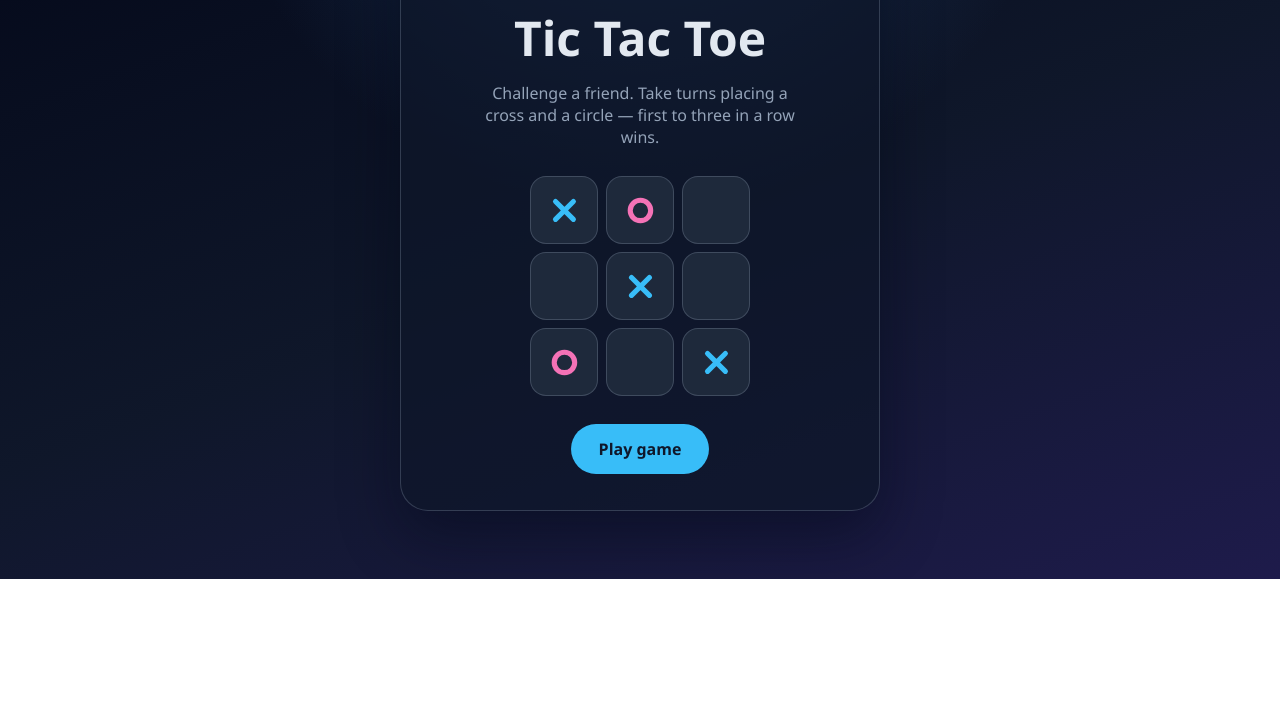
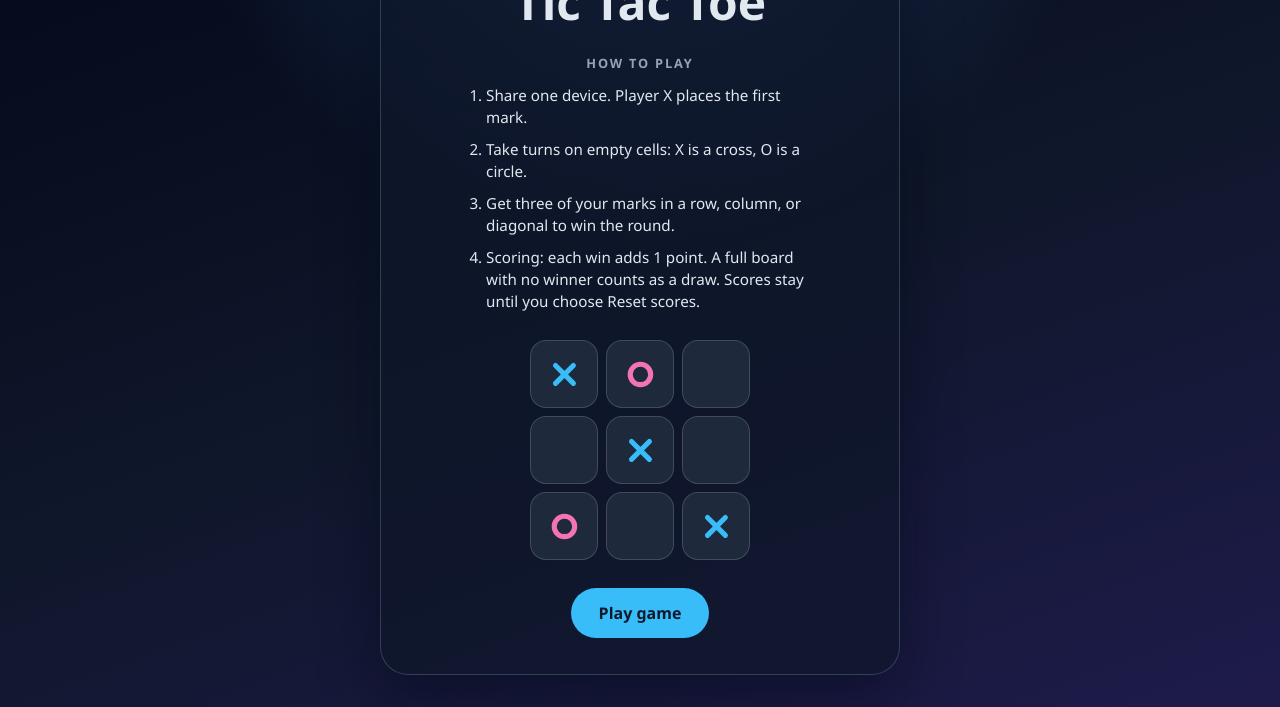
Before and after one commit to SilverFoxCham/Project2, a plain HTML site: page index.html in a window 1280 px wide. Shown: the part 221-928 px from the top of the page. Before the commit the page ends 800 px from the top, so only its background shows below. Drawn offline with Linux system fonts and the light colour scheme.

Commit message:
Add .gitignore for cursor/mcp.json and update index.html with detailed game instructions. Adjust styles for the how-to section and increase landing card width.

```diff
--- a/index.html
+++ b/index.html
@@ -13,10 +13,18 @@
         <img class="logo" src="logo.svg" alt="Tic Tac Toe" />
         <p class="eyebrow">Classic two-player</p>
         <h1>Tic Tac Toe</h1>
-        <p class="subtitle">
-          Challenge a friend. Take turns placing a cross and a circle — first
-          to three in a row wins.
-        </p>
+        <section class="how-to" aria-labelledby="how-to-heading">
+          <h2 id="how-to-heading">How to play</h2>
+          <ol>
+            <li>Share one device. Player X places the first mark.</li>
+            <li>Take turns on empty cells: X is a cross, O is a circle.</li>
+            <li>Get three of your marks in a row, column, or diagonal to win the round.</li>
+            <li>
+              Scoring: each win adds 1 point. A full board with no winner counts
+              as a draw. Scores stay until you choose Reset scores.
+            </li>
+          </ol>
+        </section>
         <div class="landing-preview" aria-hidden="true">
           <span class="cell x"><svg class="glyph" viewBox="0 0 64 64"><path d="M18 18 L46 46 M46 18 L18 46" fill="none" stroke="currentColor" stroke-width="8" stroke-linecap="round"/></svg></span>
           <span class="cell o"><svg class="glyph" viewBox="0 0 64 64"><circle cx="32" cy="32" r="16" fill="none" stroke="currentColor" stroke-width="8"/></svg></span>
--- a/styles.css
+++ b/styles.css
@@ -188,7 +188,8 @@ button.ghost {
 }
 
 .landing-card {
-  width: min(480px, 100%);
+
+  width: min(520px, 100%);
   text-align: center;
   padding: 40px 28px 36px;
   background: var(--panel);
@@ -207,6 +208,34 @@ button.ghost {
 .landing-card .subtitle {
   margin: 12px auto 0;
   max-width: 34ch;
+}
+
+.how-to {
+  margin: 20px auto 0;
+  max-width: 38ch;
+  text-align: left;
+}
+
+.how-to h2 {
+  margin: 0 0 12px;
+  font-size: 0.8rem;
+  font-weight: 700;
+  letter-spacing: 0.14em;
+  text-transform: uppercase;
+  color: var(--muted);
+  text-align: center;
+}
+
+.how-to ol {
+  margin: 0;
+  padding-left: 1.25rem;
+  color: var(--text);
+  font-size: 0.95rem;
+  line-height: 1.45;
+}
+
+.how-to li + li {
+  margin-top: 10px;
 }
 
 .landing-preview {
```
Also changed, not shown: 1 other file.
